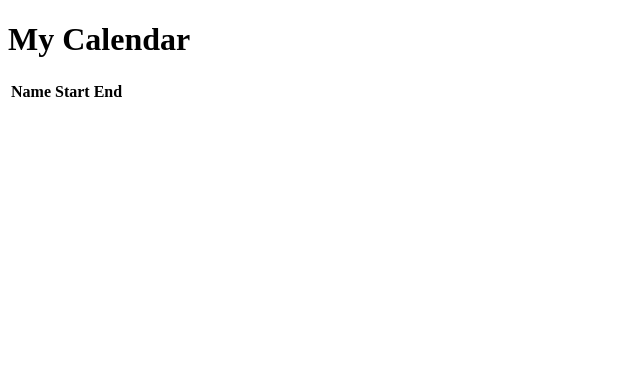
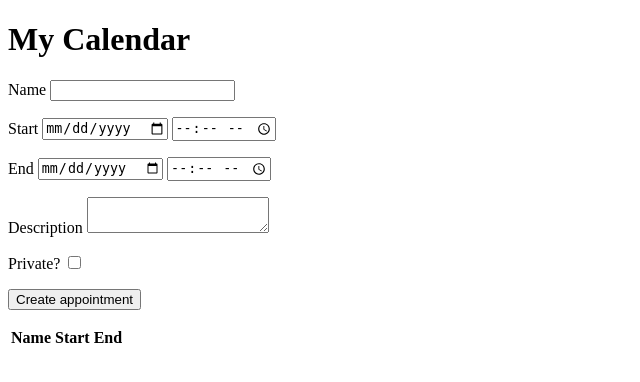
Before and after one commit to karenastevens/calendar_app, a Flask app: page / in a window 1280 px wide. Shown: the top 382 px of the page, without its empty margins (0-640 px from the left). Run offline with Flask 2, Linux system fonts and the light colour scheme; data that the repository does not hold is empty.

Commit message:
Handled form submission

```diff
--- /dev/null
+++ b/app/forms.py
@@ -0,0 +1,15 @@
+from wtforms.fields import (BooleanField, DateField, StringField, SubmitField, TextAreaField, TimeField)
+
+from flask_wtf import FlaskForm
+
+from wtforms.validators import DataRequired
+
+class AppointmentForm(FlaskForm):
+    name = StringField('Name', validators=[DataRequired()])
+    start_date = DateField('Start', validators=[DataRequired()])
+    start_time = TimeField('Start', validators=[DataRequired()])
+    end_date = DateField('End', validators=[DataRequired()])
+    end_time = TimeField('End', validators=[DataRequired()])
+    description = TextAreaField('Description', validators=[DataRequired()])
+    private = BooleanField('Private?')
+    submit = SubmitField('Create appointment')
--- a/app/routes.py
+++ b/app/routes.py
@@ -1,10 +1,10 @@
 from ssl import ALERT_DESCRIPTION_UNKNOWN_PSK_IDENTITY
 from app import app
 import mysql.connector
-
+from app.forms import AppointmentForm
 import os
-
-from flask import (Blueprint, render_template)
+from flask import (Blueprint, render_template, redirect)
+from datetime import datetime
 
 bp = Blueprint('main', __name__, url_prefix='/')
 
@@ -15,9 +15,16 @@ my_conn=mysql.connector.connect(
     host = os.environ.get("DB_HOST"),
 )
 
-@bp.route("/")
+
+@bp.route("/", methods=['GET', 'POST'])
 def main():
     mycursor = my_conn.cursor()
+    form = AppointmentForm()
+    data = ()
+    if form.validate_on_submit():
+        mycursor.execute("INSERT INTO appointments(name, start_datetime, end_datetime, description, private) VALUES(%s, %s, %s, %s, %s)", (form.name.data, datetime.combine(form.start_date.data, form.start_time.data), datetime.combine(form.end_date.data, form.end_time.data), form.description.data, form.private.data))
+        my_conn.commit()
+        return redirect('/')
     mycursor.execute("SELECT id, name, start_datetime, end_datetime FROM appointments ORDER BY start_datetime")
     rows = mycursor.fetchall()
-    return render_template('main.html', rows=rows)
+    return render_template('main.html', rows=rows, form=form)
--- a/app/templates/main.html
+++ b/app/templates/main.html
@@ -7,6 +7,35 @@
 
 <body>
     <h1>My Calendar</h1>
+    <!-- Appointment Form-->
+    <form method="post" action="/">
+        {{ form.hidden_tag() }}
+        <p>
+            {{ form.name.label }}
+            {{ form.name }}
+        </p>
+        <p>
+            {{ form.start_date.label }}
+            {{ form.start_date }}
+            {{ form.start_time }}
+        </p>
+        <p>
+            {{ form.end_date.label }}
+            {{ form.end_date }}
+            {{ form.end_time }}
+        </p>
+        <p>
+            {{ form.description.label }}
+            {{ form.description }}
+        </p>
+        <p>
+            {{ form.private.label }}
+            {{ form.private }}
+        </p>
+        <p>
+            {{ form.submit }}
+        </p>
+    </form>
     <table>
             <tr>
               <th>Name</th>
```
